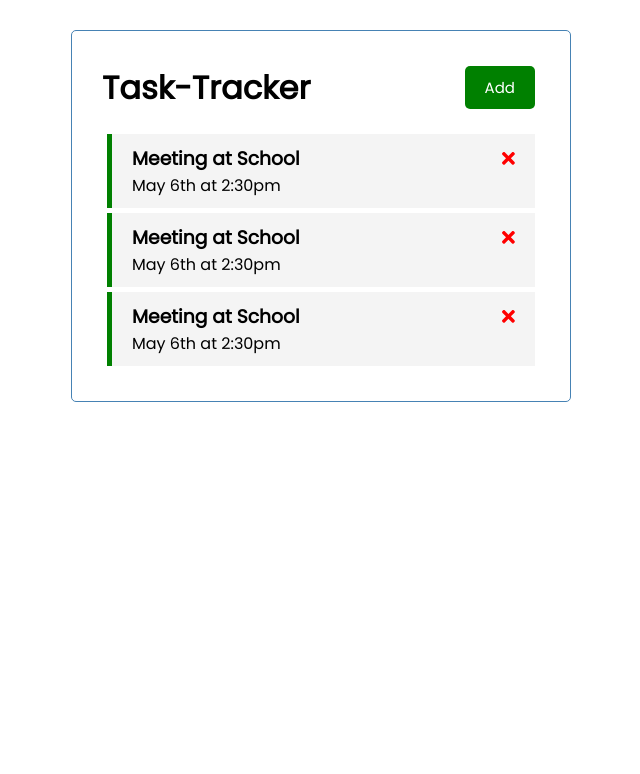
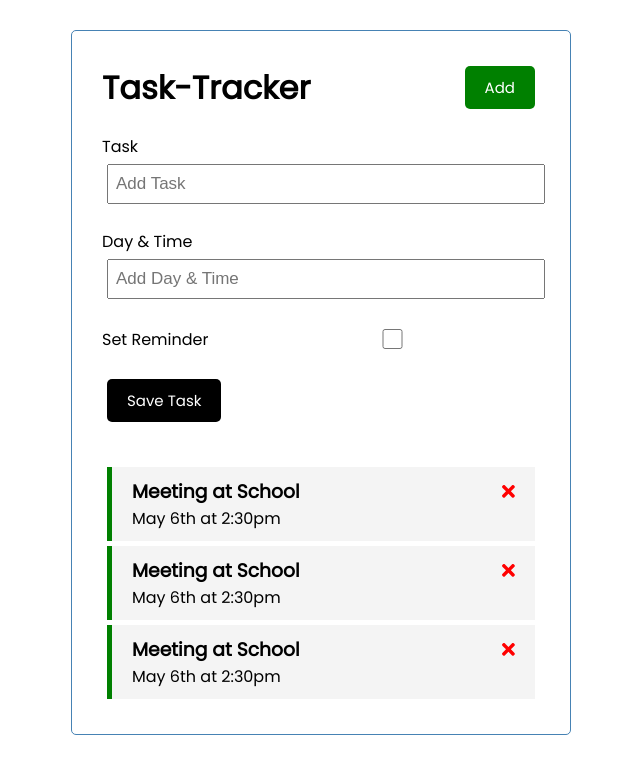
Before and after one commit to li000592/Task-Reminder, an Angular app: page / in a window 1280 px wide. Shown: the top 774 px of the page, without its empty margins (319-959 px from the left). Built offline with nearby package versions, Linux system fonts and the light colour scheme; data requests are answered from the project's data file.

Commit message:
:new: added Add task component

```diff
--- a/src/app/app.module.ts
+++ b/src/app/app.module.ts
@@ -2,11 +2,14 @@ import { NgModule } from '@angular/core';
 import { BrowserModule } from '@angular/platform-browser';
 import { FontAwesomeModule } from '@fortawesome/angular-fontawesome';
 import { HttpClientModule } from '@angular/common/http';
+import { FormsModule } from '@angular/forms';
+
 import { AppComponent } from './app.component';
 import { HeaderComponent } from './components/header/header.component';
 import { ButtonComponent } from './components/button/button.component';
 import { TasksComponent } from './components/tasks/tasks.component';
 import { TaskItemComponent } from './components/task-item/task-item.component';
+import { AddTaskComponent } from './components/add-task/add-task.component';
 
 @NgModule({
   declarations: [
@@ -15,8 +18,9 @@ import { TaskItemComponent } from './components/task-item/task-item.component';
     ButtonComponent,
     TasksComponent,
     TaskItemComponent,
+    AddTaskComponent,
   ],
-  imports: [BrowserModule, FontAwesomeModule, HttpClientModule],
+  imports: [BrowserModule, FontAwesomeModule, HttpClientModule, FormsModule],
   providers: [],
   bootstrap: [AppComponent],
 })
--- /dev/null
+++ b/src/app/components/add-task/add-task.component.css
@@ -0,0 +1,3 @@
+.add-form {
+  margin-bottom: 40px;
+}
--- /dev/null
+++ b/src/app/components/add-task/add-task.component.html
@@ -0,0 +1,32 @@
+<form class="add-form">
+  <div class="form-control">
+    <label for="text">Task</label>
+    <input
+      type="text"
+      name="text"
+      [(ngModel)]="text"
+      id="text"
+      placeholder="Add Task"
+    />
+  </div>
+  <div class="form-control">
+    <label for="day">Day & Time</label>
+    <input
+      type="text"
+      name="day"
+      [(ngModel)]="day"
+      id="day"
+      placeholder="Add Day & Time"
+    />
+  </div>
+  <div class="form-control form-control-check">
+    <label for="Reminder">Set Reminder</label>
+    <input
+      type="checkbox"
+      name="reminder"
+      [(ngModel)]="reminder"
+      id="reminder"
+    />
+  </div>
+  <input type="submit" value="Save Task" class="btn" />
+</form>
--- /dev/null
+++ b/src/app/components/add-task/add-task.component.ts
@@ -0,0 +1,16 @@
+import { Component, OnInit } from '@angular/core';
+
+@Component({
+  selector: 'app-add-task',
+  templateUrl: './add-task.component.html',
+  styleUrls: ['./add-task.component.css'],
+})
+export class AddTaskComponent implements OnInit {
+  text: string;
+  day: string;
+  reminder: boolean = false;
+
+  constructor() {}
+
+  ngOnInit(): void {}
+}
--- a/src/app/components/tasks/tasks.component.html
+++ b/src/app/components/tasks/tasks.component.html
@@ -1,3 +1,4 @@
+<app-add-task></app-add-task>
 <app-task-item
   *ngFor="let task of tasks"
   [task]="task"
```
Also changed, not shown: 1 other file (tests, documents, lock files or other folders).
